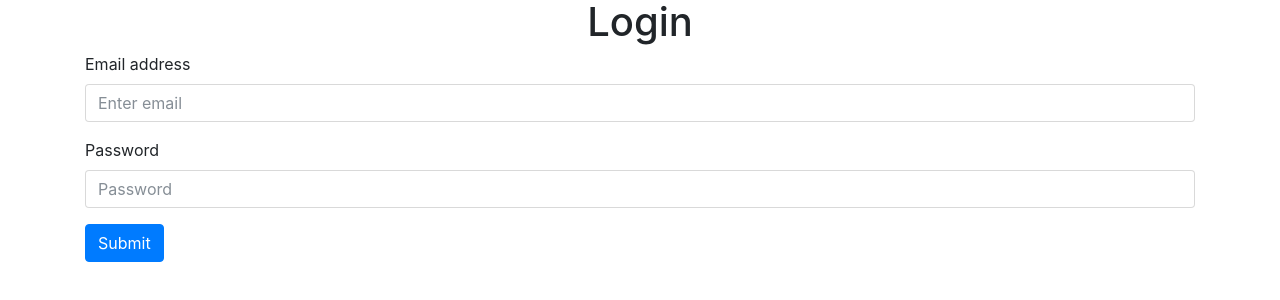
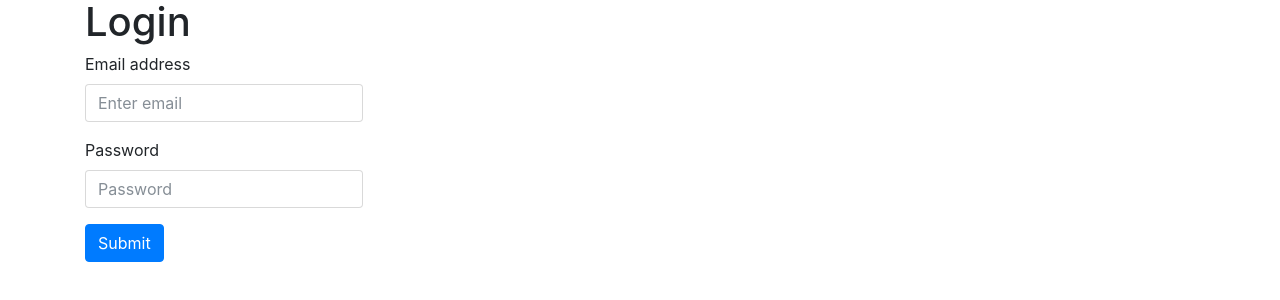
Before and after one commit to willbcombe/inclass4-Sa, a plain HTML site: page login.html in a window 1280 px wide. Drawn offline with nearby package versions, Linux system fonts and the light colour scheme.

Commit message:
changes to form alignment

```diff
--- a/login.html
+++ b/login.html
@@ -7,19 +7,19 @@
 </head>
 <body>
     <div class="container" >
-    <div class="page-header" style="text-align: center" >
+    <div class="page-header"  >
         <h1>Login</h1>
     </div>
     <form>
         <div class="form-group">
 
           <label for="exampleInputEmail1">Email address</label>
-          <input type="email" class="form-control" id="exampleInputEmail1" aria-describedby="emailHelp" placeholder="Enter email">
+          <input type="email" class="col-3 form-control" id="exampleInputEmail1" aria-describedby="emailHelp" placeholder="Enter email">
 
         </div>
         <div class="form-group">
-          <label for="exampleInputPassword1">Password</label>
-          <input type="password" class="form-control" id="exampleInputPassword1" placeholder="Password">
+          <label for="exampleInputPassword1" >Password</label>
+          <input type="password" class="col-3 form-control" id="exampleInputPassword1" placeholder="Password">
         </div>
 
         <button type="submit" class="btn btn-primary">Submit</button>
```
